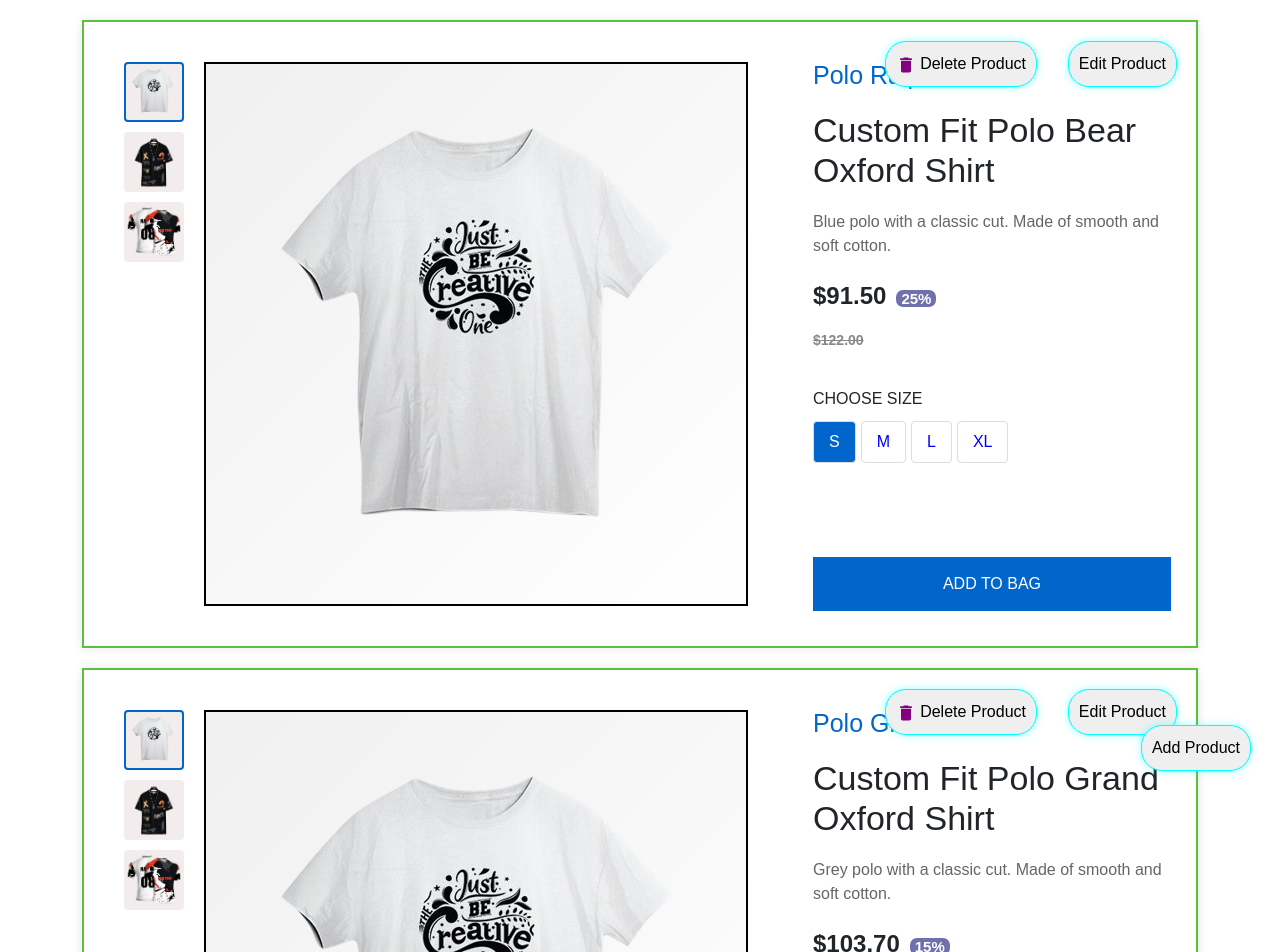
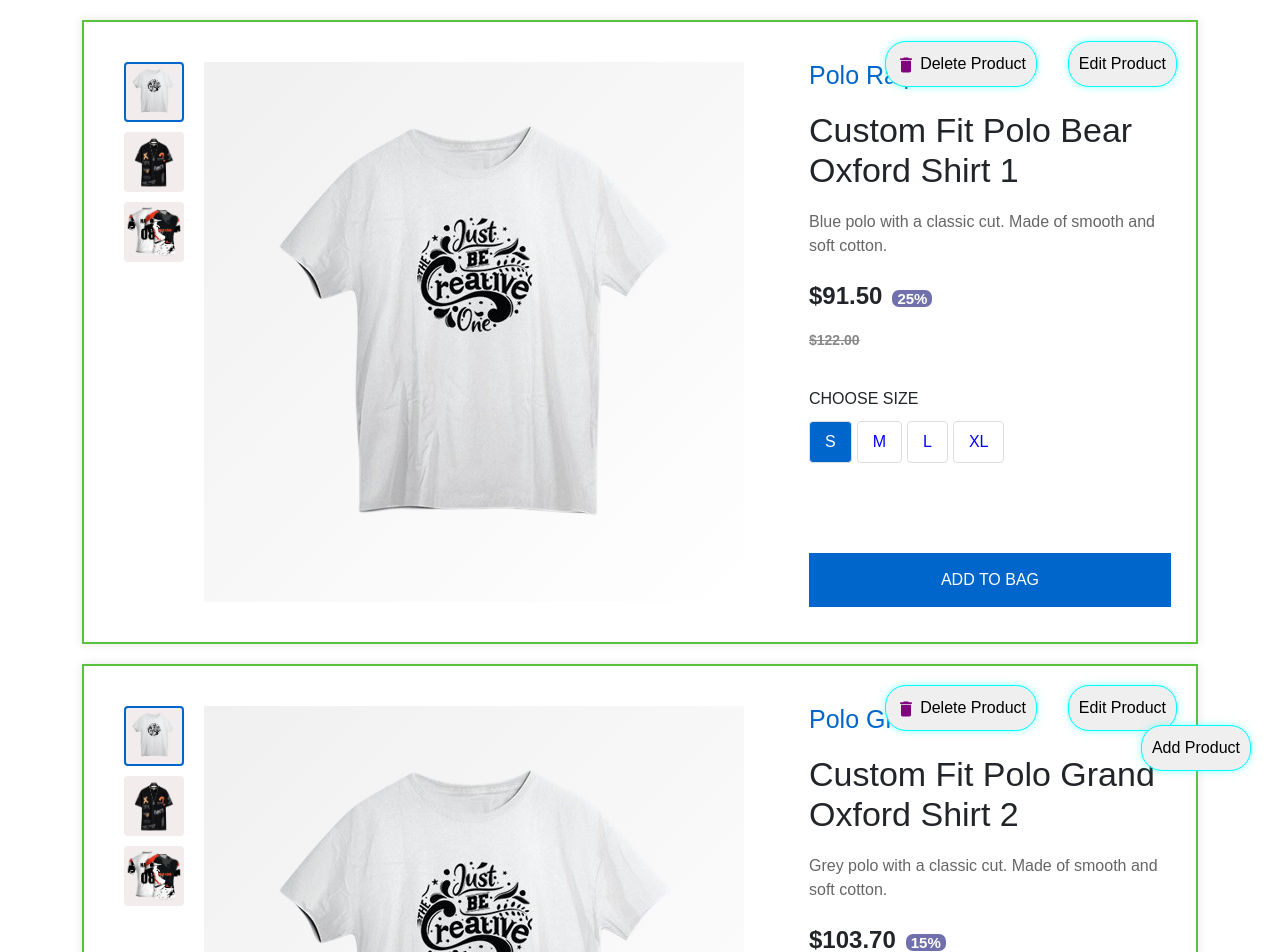
Before and after one commit to MuhammadSalmanKhan333/ReactCart_Layout, a React (Vite) app: page / in a window 1280 px wide. Shown: the top 952 px of the page. Built offline with nearby package versions, Linux system fonts and the light colour scheme; a web font is replaced by a local one.

Commit message:
Some more changes are done

```diff
--- a/package.json
+++ b/package.json
@@ -14,7 +14,8 @@
     "react": "^18.3.1",
     "react-bootstrap": "^2.10.4",
     "react-dom": "^18.3.1",
-    "react-icons": "^5.3.0"
+    "react-icons": "^5.3.0",
+    "react-toastify": "^10.0.5"
   },
   "devDependencies": {
     "@eslint/js": "^9.9.0",
--- a/src/components/modelComponent/PopUpModel.jsx
+++ b/src/components/modelComponent/PopUpModel.jsx
@@ -36,7 +36,6 @@ function PopUpModel({ show, setShow, saveData, data }) {
     var files = Array.from(e.target.files);
     const imagepath = files.map((file) => {
       const fileUrl = URL.createObjectURL(file);
-      console.log(files);
       return fileUrl;
     });
     setFormData((prev) => ({
@@ -52,7 +51,9 @@ function PopUpModel({ show, setShow, saveData, data }) {
       saveData(formData);
       window.scrollTo(top, { behavior: "smooth" });
     }
-    handleClose();
+    if (!show) {
+      handleClose();
+    }
   };
   const validateForm = () => {
     const { brand, title, discount, description, imagePaths } = formData;
--- a/src/components/productComponent/ProductComponent.jsx
+++ b/src/components/productComponent/ProductComponent.jsx
@@ -4,6 +4,8 @@ import { dataObj } from "../../data/data";
 import PopUpModel from "../modelComponent/PopUpModel";
 import Products from "../products/Products";
 import { MdDelete } from "react-icons/md";
+import { ToastContainer, toast } from "react-toastify";
+import "react-toastify/dist/ReactToastify.css";
 import DeleteConfirmationDialog from "../confirmationDialog/DeleteConfirmationDialog";
 
 const ProductComponent = () => {
@@ -22,17 +24,45 @@ const ProductComponent = () => {
 
   const saveData = (data, index) => {
     if (index || index === 0) {
-      console.log("save function", index);
       // product[index] = data;
       // const updatedProducts = product?.map((item, i) =>
       //   i === index ? data : iten
       // );
       // const updatedProducts = product.splice(index, 1, data);
       let updatedProducts = [...product];
-      updatedProducts.splice(index, 1, data);
-      setProduct([...updatedProducts]);
+      const newProducts = updatedProducts.filter(
+        (item, i) =>
+          i !== index && item.brand == data.brand && item.title == data.title
+      );
+      if (newProducts.length <= 0) {
+        updatedProducts.splice(index, 1, data);
+        setProduct([...updatedProducts]);
+        setShow(false);
+      } else {
+        toast.error("🦄 Brand Name && Brand Title not Unique", {
+          position: "top-right",
+          autoClose: 5000,
+          draggable: true,
+          theme: "light",
+        });
+        setShow(true);
+      }
     } else {
-      setProduct((prevProduct) => [data, ...prevProduct]);
+      const newProduct = product.filter(
+        (item) => item.brand == data.brand && item.title == data.title
+      );
+      if (newProduct.length == 0) {
+        setProduct((prevProduct) => [data, ...prevProduct]);
+        setShow(false);
+      } else {
+        toast.error("🦄 Brand Name && Brand Title not Unique", {
+          position: "top-right",
+          autoClose: 5000,
+          draggable: true,
+          theme: "light",
+        });
+        setShow(true);
+      }
     }
   };
   // const saveData = (data, index) => {
@@ -45,13 +75,36 @@ const ProductComponent = () => {
   //     setProduct((prevProduct) => [data, ...prevProduct]);
   //   }
   // };
-  const handleDeleteConfirmation = (index) => {
-    setDeleteProduct(index);
+  // Delete By Index
+  // const handleDeleteConfirmation = (index) => {
+  //   setDeleteProduct(index);
+  //   setShowConfirmation(true);
+  // };
+  // const handleDelete = () => {
+  //   const remainingProduct = [...product];
+  //   remainingProduct.splice(deleteProduct, 1);
+  //   setProduct(remainingProduct);
+  //   setShowConfirmation(false);
+  // };
+
+  // Delete by brand title and brand Name
+  const handleDeleteConfirmation = (data) => {
+    setDeleteProduct(data);
     setShowConfirmation(true);
   };
+
   const handleDelete = () => {
-    const remainingProduct = [...product];
-    remainingProduct.splice(deleteProduct, 1);
+    const products = [...product];
+    console.log("delete p", deleteProduct);
+    console.log("PRODUCTS", product);
+    const remainingProduct = products.filter((items) => {
+      console.log("iiii", items, deleteProduct);
+      return (
+        items.brand !== deleteProduct.brand ||
+        items.title !== deleteProduct.title
+      );
+    });
+    console.log(remainingProduct);
     setProduct(remainingProduct);
     setShowConfirmation(false);
   };
@@ -71,7 +124,7 @@ const ProductComponent = () => {
           />
         )}
       </div>
-      {product.length == 0 ? (
+      {!product || product?.length === 0 ? (
         <h1>Data not found</h1>
       ) : (
         product.map((data, index) => (
@@ -85,7 +138,7 @@ const ProductComponent = () => {
               </button>
               <button
                 className="deletbtn"
-                onClick={() => handleDeleteConfirmation(index)}
+                onClick={() => handleDeleteConfirmation(data, index)}
               >
                 <MdDelete className="deleteIcon" /> Delete Product
               </button>
@@ -99,6 +152,7 @@ const ProductComponent = () => {
         onHide={() => setShowConfirmation(false)}
         onDelete={handleDelete} // Pass the delete handler
       />
+      <ToastContainer />
     </div>
   );
 };
--- a/src/components/products/ProductImages.css
+++ b/src/components/products/ProductImages.css
@@ -26,7 +26,6 @@
   justify-content: center;
   padding: 20px;
   min-height: 400px;
-  border: 2px solid black;
 }
 .main-image {
   max-width: 100%;
--- a/src/data/data.js
+++ b/src/data/data.js
@@ -1,10 +1,49 @@
 export const dataObj = [
   {
     brand: "Polo Ralph",
-    title: "Custom Fit Polo Bear Oxford Shirt",
+    title: "Custom Fit Polo Bear Oxford Shirt 1",
     description:
       "Blue polo with a classic cut. Made of smooth and soft cotton.",
     discount: 25,
+    originalPrice: 135.0,
+    imagePaths: [
+      "/images/T-Shirt1.png",
+      "/images/T-Shirt2.png",
+      "/images/T-Shirt3.png",
+    ],
+  },
+  {
+    brand: "Polo Grand",
+    title: "Custom Fit Polo Grand Oxford Shirt 2",
+    description:
+      "Grey polo with a classic cut. Made of smooth and soft cotton.",
+    discount: 15,
+    originalPrice: 135.0,
+    imagePaths: [
+      "/images/T-Shirt1.png",
+      "/images/T-Shirt2.png",
+      "/images/T-Shirt3.png",
+    ],
+  },
+  {
+    brand: "Polo Grand",
+    title: "Custom Fit Polo Grand Oxford Shirt 3",
+    description:
+      "Grey polo with a classic cut. Made of smooth and soft cotton.",
+    discount: 15,
+    originalPrice: 135.0,
+    imagePaths: [
+      "/images/T-Shirt1.png",
+      "/images/T-Shirt2.png",
+      "/images/T-Shirt3.png",
+    ],
+  },
+  {
+    brand: "Polo Grand updated",
+    title: "Custom Fit Polo Grand Oxford Shirt 4",
+    description:
+      "Grey polo with a classic cut. Made of smooth and soft cotton.",
+    discount: 15,
     originalPrice: 135.0,
     imagePaths: [
       "/images/T-Shirt1.png",
```
Also changed, not shown: 1 other file (tests, documents, lock files or other folders).
